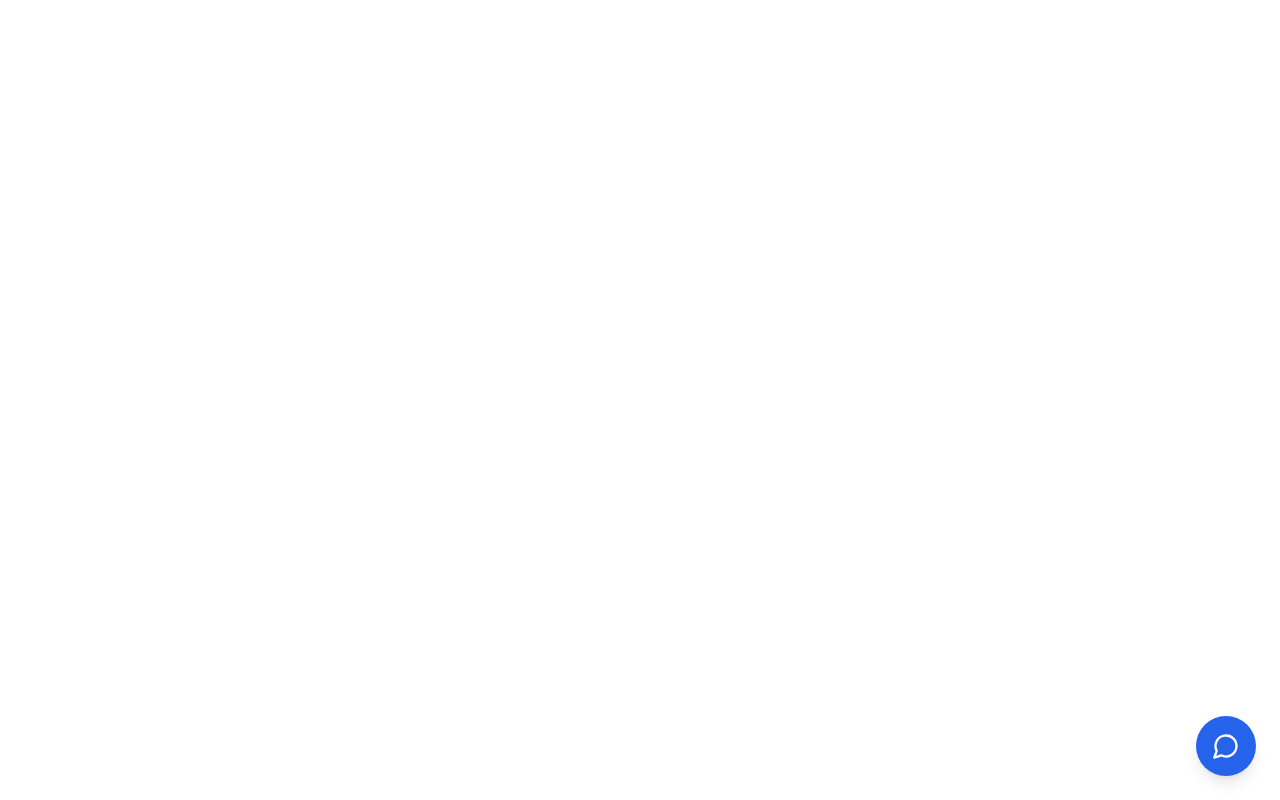
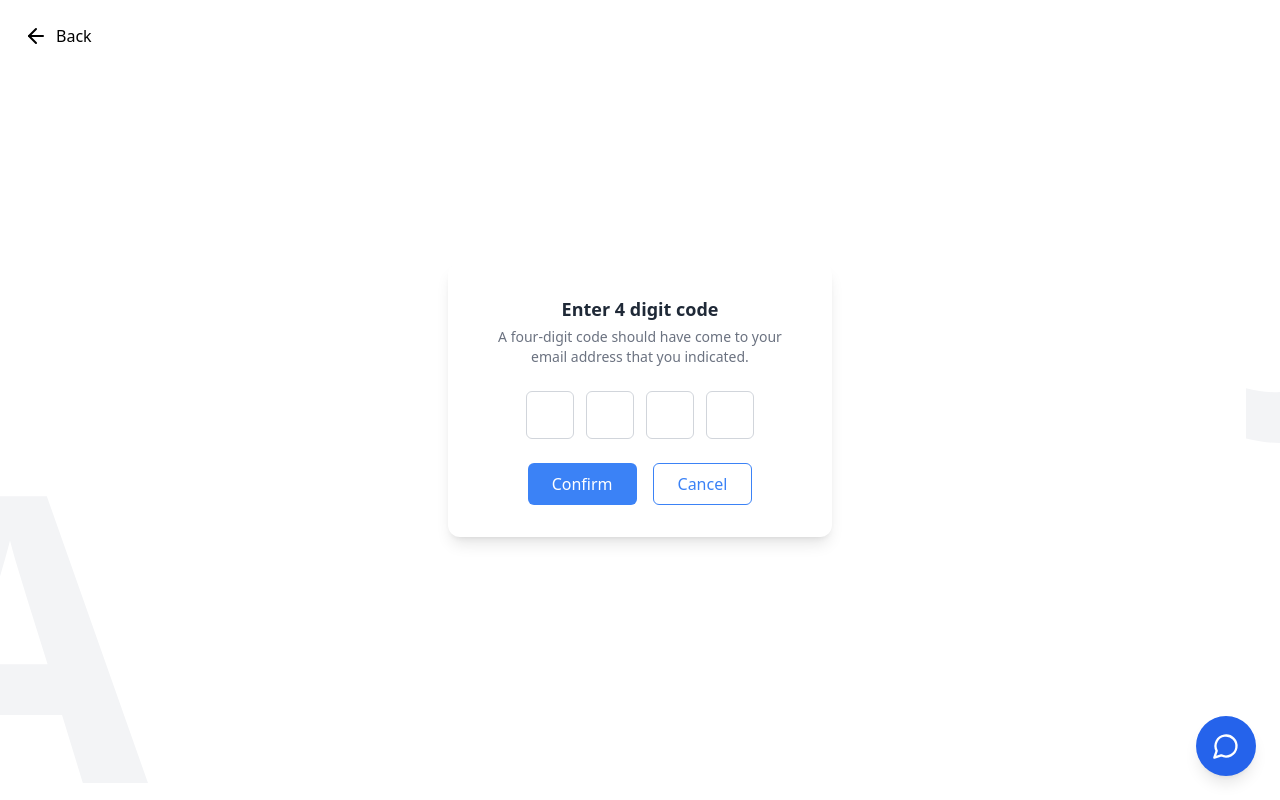
Before and after one commit to joharisahil/jam-analytics-main, a React (Vite) app: page /otp in a window 1280 px wide. Before the commit this address had no page. Built offline with nearby package versions, Linux system fonts and the light colour scheme.

Commit message:
otp verification

```diff
--- /dev/null
+++ b/src/components/Otp.tsx
@@ -0,0 +1,65 @@
+import React from 'react';
+import { ArrowLeft } from 'lucide-react';
+import { useNavigate } from 'react-router-dom';
+
+const OtpVerification = () => {
+  const navigate = useNavigate();
+
+  return (
+    <div className="relative min-h-screen flex items-center justify-center bg-white px-4 overflow-hidden">
+      {/* Back Arrow */}
+      <button
+              onClick={() => navigate(-1)}
+              className="absolute top-6 left-6 flex items-center space-x-2 z-20"
+            >
+              <ArrowLeft className="w-6 h-6" />
+              <span className="text-black text-base font-medium">Back</span>
+            </button>
+
+      {/* Decorative Letters */}
+      <div className="absolute text-[25rem] font-extrabold text-gray-100 select-none -bottom-32 -left-32 pointer-events-none z-0">
+        A
+      </div>
+      <div className="absolute text-[25rem] font-extrabold text-gray-100 select-none -top-24 -right-32 pointer-events-none z-0">
+        J
+      </div>
+
+      {/* OTP Form Box */}
+      <div className="relative z-10 bg-white rounded-xl shadow-lg p-8 w-full max-w-sm text-center space-y-6">
+        <div>
+          <h2 className="text-lg font-semibold text-gray-800">Enter 4 digit code</h2>
+          <p className="text-sm text-gray-500 mt-1">
+            A four-digit code should have come to your email address that you indicated.
+          </p>
+        </div>
+
+        {/* OTP Inputs */}
+        <div className="flex justify-center space-x-3">
+          {[...Array(4)].map((_, i) => (
+            <input
+              key={i}
+              type="text"
+              maxLength={1}
+              className="w-12 h-12 text-center border border-gray-300 rounded-md text-lg focus:outline-none focus:ring-2 focus:ring-blue-500"
+            />
+          ))}
+        </div>
+
+        {/* Buttons */}
+        <div className="flex justify-center space-x-4">
+          <button className="px-6 py-2 bg-blue-500 text-white font-medium rounded-md hover:bg-blue-600 transition">
+            Confirm
+          </button>
+          <button
+            onClick={() => navigate(-1)}
+            className="px-6 py-2 border border-blue-500 text-blue-500 font-medium rounded-md hover:bg-blue-50 transition"
+          >
+            Cancel
+          </button>
+        </div>
+      </div>
+    </div>
+  );
+};
+
+export default OtpVerification;
--- a/src/components/Signin.tsx
+++ b/src/components/Signin.tsx
@@ -43,7 +43,7 @@ const Signin = () => {
             />
           </div>
 
-          <button
+          <button onClick={() => navigate('/otp')}
             type="button"
             className="w-full py-3 px-6 bg-blue-500 text-white text-base font-semibold rounded-md hover:bg-blue-600 transition"
           >
--- a/src/components/Signup.tsx
+++ b/src/components/Signup.tsx
@@ -51,7 +51,7 @@ const SignupForm = () => {
           </div>
 
           <button
-            type="button"
+            type="button" onClick={() => navigate('/otp')}
             className="w-full py-3 px-6 bg-blue-500 text-white text-base font-semibold rounded-md hover:bg-blue-600 transition"
           >
             Get OTP
--- a/src/pages/App.tsx
+++ b/src/pages/App.tsx
@@ -5,6 +5,7 @@ import { GetStarted } from "../components/GetStarted.tsx";
 import Signup from "../components/Signup.tsx";
 import Welcome from "../components/Welcome.tsx";
 import Signin from "../components/Signin.tsx";
+import Otp from "../components/Otp.tsx";
 
 function App() {
   return (
@@ -16,6 +17,7 @@ function App() {
         <Route path="/signup" element={<Signup/>} />
         <Route path="/Welcome" element={<Welcome />} />
         <Route path="/Signin" element={<Signin />} />
+        <Route path="/otp" element={<Otp />} />
 
         {/* Add other routes as needed */}
       </Routes>
```
